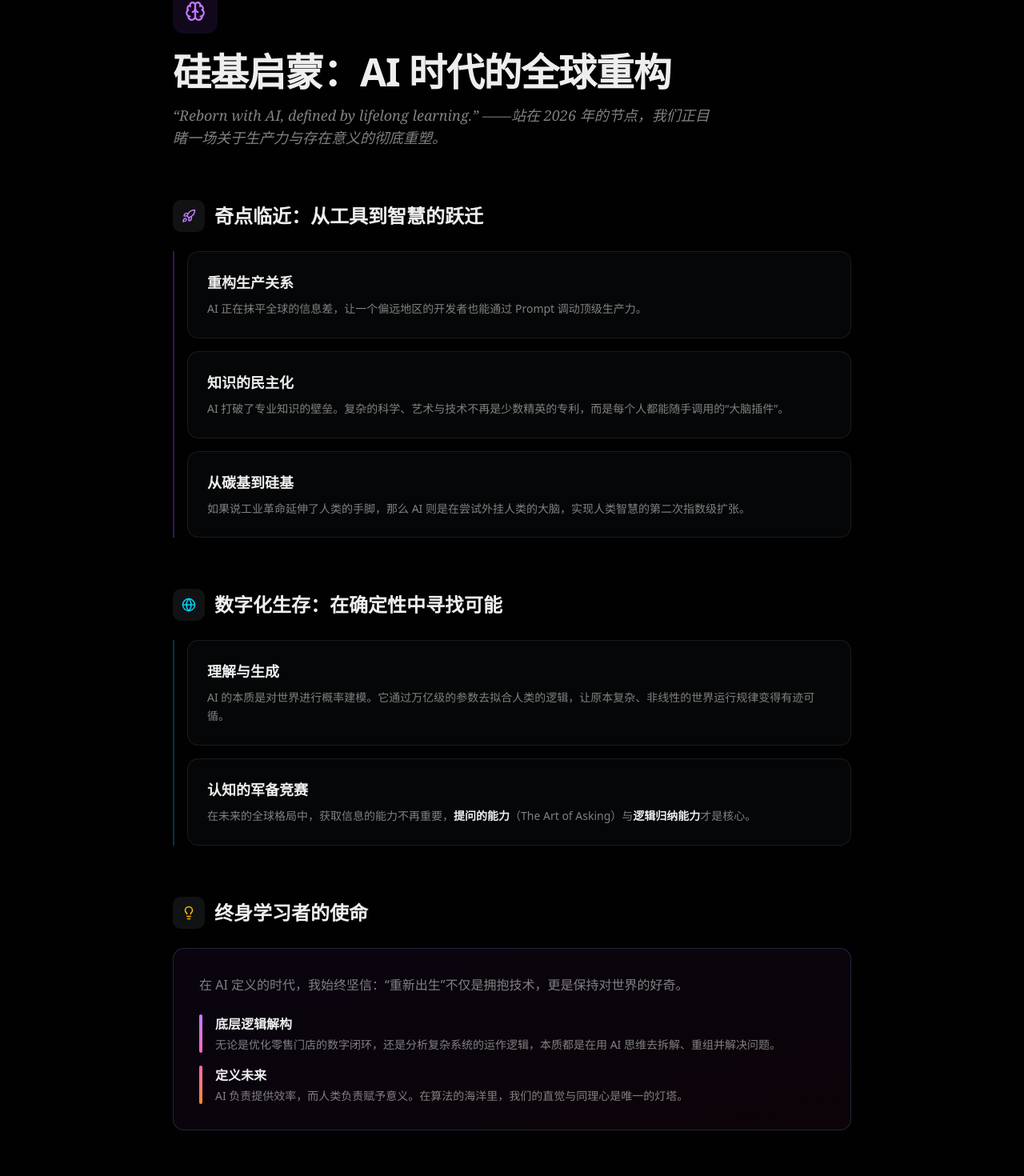
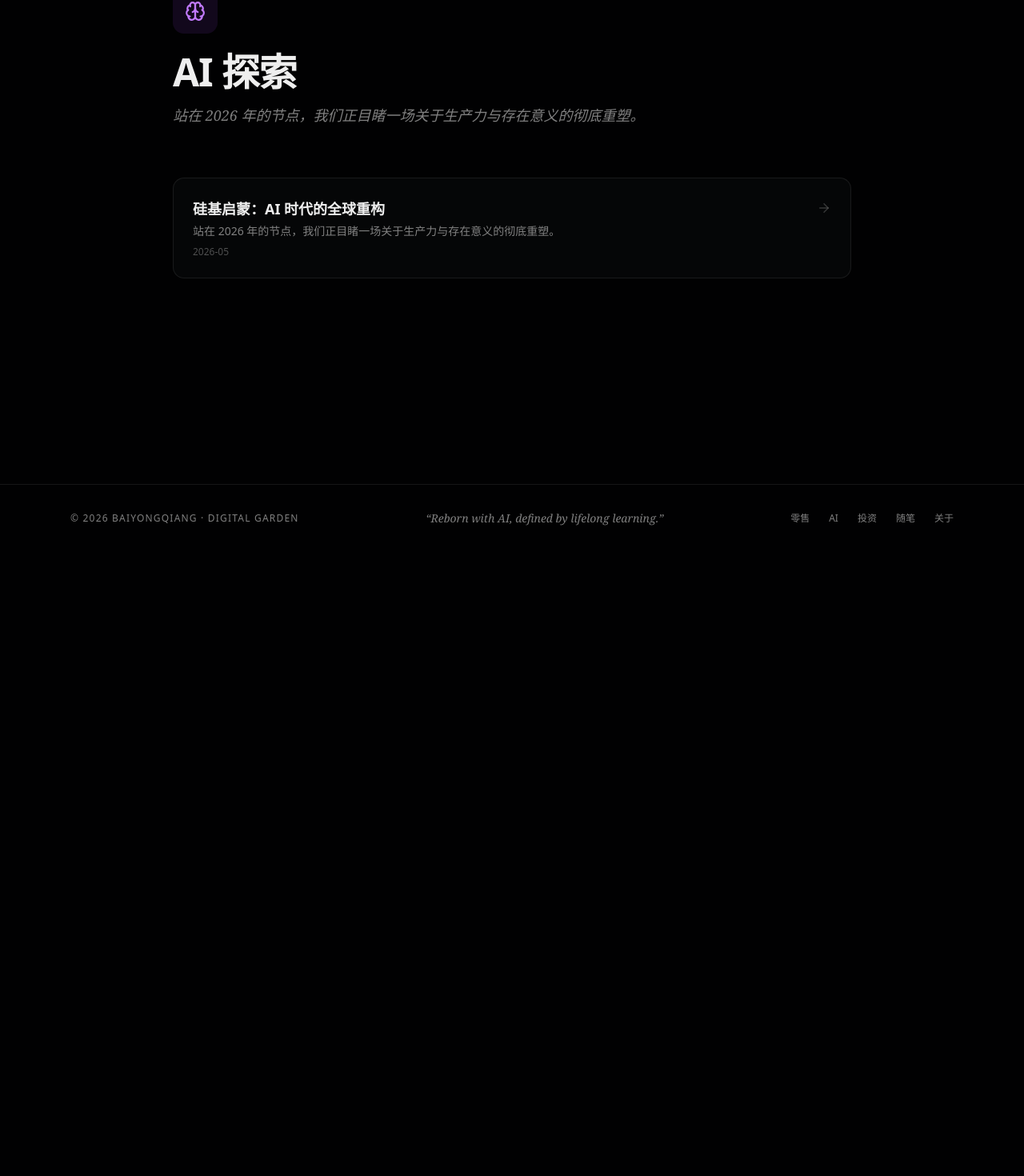
Before and after one commit to w1105860179/baiyongqiang-site, a Next.js app: page /ai in a window 1280 px wide. Shown: the part 110-1580 px from the top of the page at 80% size. After the commit the page ends 800 px from the top, so only its background shows below. Built offline with nearby package versions, Linux system fonts and the light colour scheme.

Commit message:
feat: AI 探索模块支持 Markdown 文章，三大内容板块均可自行添加文章

```diff
--- /dev/null
+++ b/content/ai/silicon-enlightenment.md
@@ -0,0 +1,39 @@
+---
+title: 硅基启蒙：AI 时代的全球重构
+date: 2026-05
+description: 站在 2026 年的节点，我们正目睹一场关于生产力与存在意义的彻底重塑。
+---
+
+> "Reborn with AI, defined by lifelong learning."
+> ——站在 2026 年的节点，我们正目睹一场关于生产力与存在意义的彻底重塑。
+
+## 奇点临近：从工具到智慧的跃迁
+
+### 重构生产关系
+
+AI 正在抹平全球的信息差，让一个偏远地区的开发者也能通过 Prompt 调动顶级生产力。
+
+### 知识的民主化
+
+AI 打破了专业知识的壁垒。复杂的科学、艺术与技术不再是少数精英的专利，而是每个人都能随手调用的"大脑插件"。
+
+### 从碳基到硅基
+
+如果说工业革命延伸了人类的手脚，那么 AI 则是在尝试外挂人类的大脑，实现人类智慧的第二次指数级扩张。
+
+## 数字化生存：在确定性中寻找可能
+
+### 理解与生成
+
+AI 的本质是对世界进行概率建模。它通过万亿级的参数去拟合人类的逻辑，让原本复杂、非线性的世界运行规律变得有迹可循。
+
+### 认知的军备竞赛
+
+在未来的全球格局中，获取信息的能力不再重要，**提问的能力**（The Art of Asking）与**逻辑归纳能力**才是核心。
+
+## 终身学习者的使命
+
+在 AI 定义的时代，我始终坚信："重新出生"不仅是拥抱技术，更是保持对世界的好奇。
+
+- **底层逻辑解构**：无论是优化零售门店的数字闭环，还是分析复杂系统的运作逻辑，本质都是在用 AI 思维去拆解、重组并解决问题。
+- **定义未来**：AI 负责提供效率，而人类负责赋予意义。在算法的海洋里，我们的直觉与同理心是唯一的灯塔。
--- /dev/null
+++ b/src/app/ai/[slug]/page.tsx
@@ -0,0 +1,93 @@
+import { Metadata } from 'next';
+import Link from 'next/link';
+import { ArrowLeft } from 'lucide-react';
+import { Navbar } from '@/components/navbar';
+import { Footer } from '@/components/footer';
+import { MarkdownContent } from '@/components/markdown-content';
+import { getArticle, getArticleSlugs } from '@/lib/articles';
+
+export function generateStaticParams() {
+  return getArticleSlugs('ai').map((slug) => ({ slug }));
+}
+
+export function generateMetadata({
+  params,
+}: {
+  params: Promise<{ slug: string }>;
+}): Promise<Metadata> {
+  return params.then(({ slug }) => {
+    const article = getArticle('ai', slug);
+    return {
+      title: article?.title ?? 'AI 探索',
+      description: article?.description ?? '',
+    };
+  });
+}
+
+export default async function AIArticlePage({
+  params,
+}: {
+  params: Promise<{ slug: string }>;
+}) {
+  const { slug } = await params;
+  const article = getArticle('ai', slug);
+
+  if (!article) {
+    return (
+      <div className="min-h-screen flex flex-col">
+        <Navbar />
+        <main className="flex-1 pt-24 pb-16">
+          <div className="max-w-3xl mx-auto px-6 text-center py-20">
+            <h1 className="text-2xl font-bold text-foreground mb-4">
+              文章未找到
+            </h1>
+            <Link
+              href="/ai"
+              className="text-primary hover:underline"
+            >
+              返回 AI 探索
+            </Link>
+          </div>
+        </main>
+        <Footer />
+      </div>
+    );
+  }
+
+  return (
+    <div className="min-h-screen flex flex-col">
+      <Navbar />
+
+      <main className="flex-1 pt-24 pb-16">
+        <div className="max-w-3xl mx-auto px-6">
+          {/* Back link */}
+          <Link
+            href="/ai"
+            className="inline-flex items-center gap-2 text-sm text-muted-foreground hover:text-foreground transition-colors mb-8"
+          >
+            <ArrowLeft size={14} />
+            返回 AI 探索
+          </Link>
+
+          {/* Header */}
+          <div className="mb-12">
+            <h1 className="text-3xl md:text-4xl font-bold tracking-tight">
+              {article.title}
+            </h1>
+            <p className="mt-3 text-sm text-muted-foreground">
+              {article.date}
+              {article.description && ` · ${article.description}`}
+            </p>
+          </div>
+
+          {/* Article */}
+          <article>
+            <MarkdownContent content={article.content} />
+          </article>
+        </div>
+      </main>
+
+      <Footer />
+    </div>
+  );
+}
--- a/src/app/ai/page.tsx
+++ b/src/app/ai/page.tsx
@@ -1,8 +1,12 @@
+import Link from 'next/link';
+import { Brain, ArrowRight } from 'lucide-react';
 import { Navbar } from '@/components/navbar';
 import { Footer } from '@/components/footer';
-import { Brain, Rocket, Globe, Lightbulb } from 'lucide-react';
+import { getArticles } from '@/lib/articles';
 
 export default function AIPage() {
+  const articles = getArticles('ai');
+
   return (
     <div className="min-h-screen flex flex-col">
       <Navbar />
@@ -15,134 +19,47 @@ export default function AIPage() {
               <Brain size={26} />
             </div>
             <h1 className="text-4xl md:text-5xl font-bold tracking-tight">
-              硅基启蒙：AI 时代的全球重构
+              AI 探索
             </h1>
             <p className="mt-4 text-lg text-muted-foreground italic font-serif max-w-2xl">
-              &ldquo;Reborn with AI, defined by lifelong learning.&rdquo;
-              ——站在 2026 年的节点，我们正目睹一场关于生产力与存在意义的彻底重塑。
+              站在 2026 年的节点，我们正目睹一场关于生产力与存在意义的彻底重塑。
             </p>
           </div>
 
-          {/* Section 1 */}
-          <section className="mb-16">
-            <div className="flex items-center gap-3 mb-6">
-              <div className="inline-flex items-center justify-center w-10 h-10 rounded-lg bg-secondary text-purple-400">
-                <Rocket size={18} />
-              </div>
-              <h2 className="text-2xl font-bold">奇点临近：从工具到智慧的跃迁</h2>
-            </div>
-            <div className="space-y-4 pl-4 border-l-2 border-purple-500/30">
-              <div className="rounded-xl border border-border bg-card p-6">
-                <h3 className="text-lg font-semibold text-foreground mb-2">
-                  重构生产关系
-                </h3>
-                <p className="text-sm text-muted-foreground leading-relaxed">
-                  AI 正在抹平全球的信息差，让一个偏远地区的开发者也能通过
-                  Prompt 调动顶级生产力。
-                </p>
-              </div>
-              <div className="rounded-xl border border-border bg-card p-6">
-                <h3 className="text-lg font-semibold text-foreground mb-2">
-                  知识的民主化
-                </h3>
-                <p className="text-sm text-muted-foreground leading-relaxed">
-                  AI
-                  打破了专业知识的壁垒。复杂的科学、艺术与技术不再是少数精英的专利，而是每个人都能随手调用的&ldquo;大脑插件&rdquo;。
-                </p>
-              </div>
-              <div className="rounded-xl border border-border bg-card p-6">
-                <h3 className="text-lg font-semibold text-foreground mb-2">
-                  从碳基到硅基
-                </h3>
-                <p className="text-sm text-muted-foreground leading-relaxed">
-                  如果说工业革命延伸了人类的手脚，那么 AI
-                  则是在尝试外挂人类的大脑，实现人类智慧的第二次指数级扩张。
-                </p>
-              </div>
-            </div>
-          </section>
-
-          {/* Section 2 */}
-          <section className="mb-16">
-            <div className="flex items-center gap-3 mb-6">
-              <div className="inline-flex items-center justify-center w-10 h-10 rounded-lg bg-secondary text-cyan-400">
-                <Globe size={18} />
-              </div>
-              <h2 className="text-2xl font-bold">
-                数字化生存：在确定性中寻找可能
-              </h2>
-            </div>
-            <div className="space-y-4 pl-4 border-l-2 border-cyan-500/30">
-              <div className="rounded-xl border border-border bg-card p-6">
-                <h3 className="text-lg font-semibold text-foreground mb-2">
-                  理解与生成
-                </h3>
-                <p className="text-sm text-muted-foreground leading-relaxed">
-                  AI
-                  的本质是对世界进行概率建模。它通过万亿级的参数去拟合人类的逻辑，让原本复杂、非线性的世界运行规律变得有迹可循。
-                </p>
-              </div>
-              <div className="rounded-xl border border-border bg-card p-6">
-                <h3 className="text-lg font-semibold text-foreground mb-2">
-                  认知的军备竞赛
-                </h3>
-                <p className="text-sm text-muted-foreground leading-relaxed">
-                  在未来的全球格局中，获取信息的能力不再重要，
-                  <strong className="text-foreground">提问的能力</strong>
-                  （The Art of Asking）与
-                  <strong className="text-foreground">逻辑归纳能力</strong>
-                  才是核心。
-                </p>
-              </div>
-            </div>
-          </section>
-
-          {/* Section 3 */}
-          <section className="mb-16">
-            <div className="flex items-center gap-3 mb-6">
-              <div className="inline-flex items-center justify-center w-10 h-10 rounded-lg bg-secondary text-amber-400">
-                <Lightbulb size={18} />
-              </div>
-              <h2 className="text-2xl font-bold">终身学习者的使命</h2>
-            </div>
-            <div className="rounded-xl border border-primary/20 bg-gradient-to-br from-purple-500/5 to-pink-500/5 p-8">
-              <p className="text-muted-foreground leading-relaxed mb-6">
-                在 AI
-                定义的时代，我始终坚信：&ldquo;重新出生&rdquo;不仅是拥抱技术，更是保持对世界的好奇。
-              </p>
-              <div className="space-y-4">
-                <div className="flex gap-4">
-                  <div className="shrink-0 w-1 bg-gradient-to-b from-purple-400 to-pink-400 rounded-full" />
-                  <div>
-                    <h3 className="text-base font-semibold text-foreground mb-1">
-                      底层逻辑解构
-                    </h3>
-                    <p className="text-sm text-muted-foreground">
-                      无论是优化零售门店的数字闭环，还是分析复杂系统的运作逻辑，本质都是在用
-                      AI
-                      思维去拆解、重组并解决问题。
+          {/* Article list */}
+          <div className="space-y-4">
+            {articles.map((article) => (
+              <Link
+                key={article.slug}
+                href={`/ai/${article.slug}`}
+                className="group block rounded-xl border border-border bg-card p-6 hover:border-primary/30 hover:bg-card/80 transition-all duration-300"
+              >
+                <div className="flex items-start justify-between gap-4">
+                  <div className="flex-1 min-w-0">
+                    <h2 className="text-lg font-semibold text-foreground group-hover:text-primary transition-colors">
+                      {article.title}
+                    </h2>
+                    <p className="mt-1 text-sm text-muted-foreground line-clamp-2">
+                      {article.description}
+                    </p>
+                    <p className="mt-2 text-xs text-muted-foreground/60">
+                      {article.date}
                     </p>
                   </div>
+                  <ArrowRight
+                    size={18}
+                    className="shrink-0 text-muted-foreground/40 group-hover:text-primary group-hover:translate-x-1 transition-all mt-1"
+                  />
                 </div>
-                <div className="flex gap-4">
-                  <div className="shrink-0 w-1 bg-gradient-to-b from-pink-400 to-orange-400 rounded-full" />
-                  <div>
-                    <h3 className="text-base font-semibold text-foreground mb-1">
-                      定义未来
-                    </h3>
-                    <p className="text-sm text-muted-foreground">
-                      AI
-                      负责提供效率，而人类负责赋予意义。在算法的海洋里，我们的直觉与同理心是唯一的灯塔。
-                    </p>
-                  </div>
-                </div>
+              </Link>
+            ))}
+
+            {articles.length === 0 && (
+              <div className="text-center py-16 text-muted-foreground">
+                暂无文章，敬请期待...
               </div>
-            </div>
-          </section>
-
-          <p className="text-xs text-muted-foreground text-right">
-            Last updated: May 2026
-          </p>
+            )}
+          </div>
         </div>
       </main>
 
```
